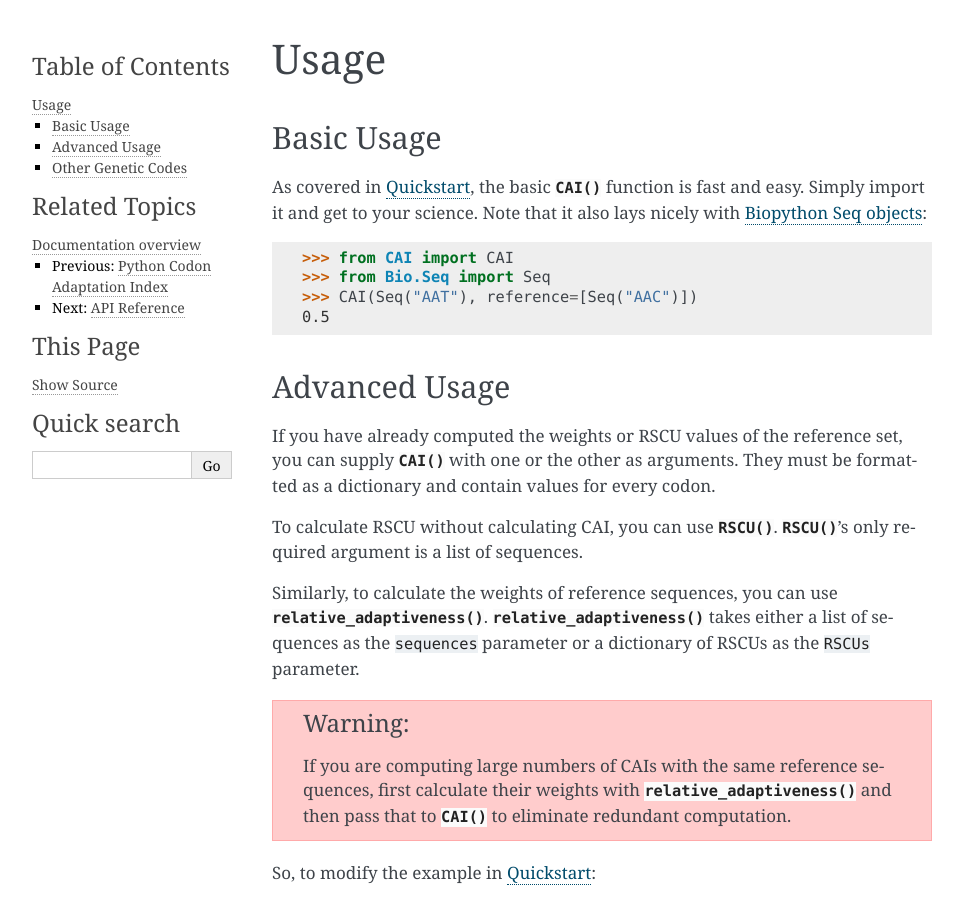
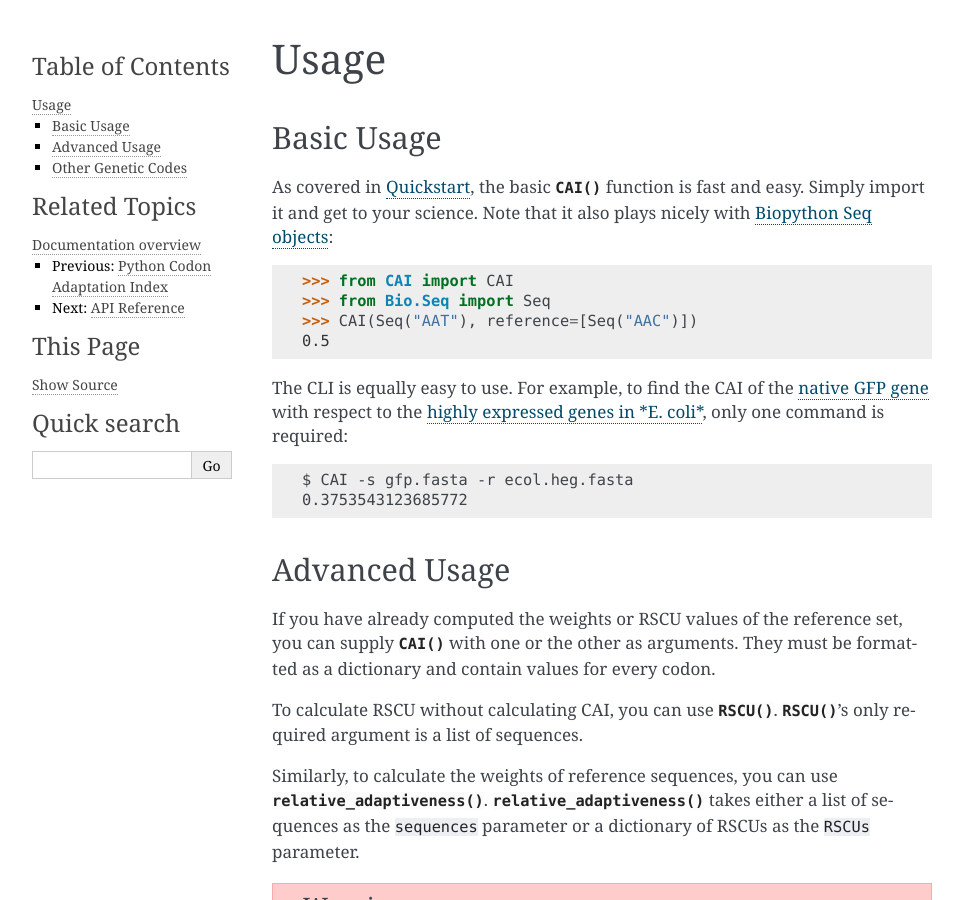
Before and after one commit to Benjamin-Lee/CodonAdaptationIndex, a Sphinx documentation site: the page built from docs/usage.rst, in a window 1280 px wide and 900 px high. Shown: the whole window, without its empty margins (148-1111 px from the left). Built offline with Sphinx 7.4.7, drawn with Linux system fonts in a browser that asks for light colours.

Commit message:
close #2

```diff
--- a/docs/usage.rst
+++ b/docs/usage.rst
@@ -1,16 +1,27 @@
 Usage
 =====
+
 Basic Usage
 -----------
 
 As covered in :ref:`quickstart`, the basic :func:`~CAI.CAI` function is fast and
-easy. Simply import it and get to your science. Note that it also lays nicely
+easy. Simply import it and get to your science. Note that it also plays nicely
 with `Biopython Seq objects <https://biopython.org/wiki/Seq>`_::
 
     >>> from CAI import CAI
     >>> from Bio.Seq import Seq
     >>> CAI(Seq("AAT"), reference=[Seq("AAC")])
     0.5
+
+The CLI is equally easy to use. For example, to find the CAI of the `native GFP
+gene
+<https://github.com/Benjamin-Lee/CodonAdaptationIndex/blob/master/example_seqs/gfp.fasta>`_
+with respect to the `highly expressed genes in *E. coli*
+<https://github.com/Benjamin-Lee/CodonAdaptationIndex/blob/master/example_seqs/ecol.heg.fasta>`_,
+only one command is required::
+
+    $ CAI -s gfp.fasta -r ecol.heg.fasta
+    0.3753543123685772
 
 Advanced Usage
 --------------
```
Also changed, not shown: example_seqs/README.md (added), 14 other files.
